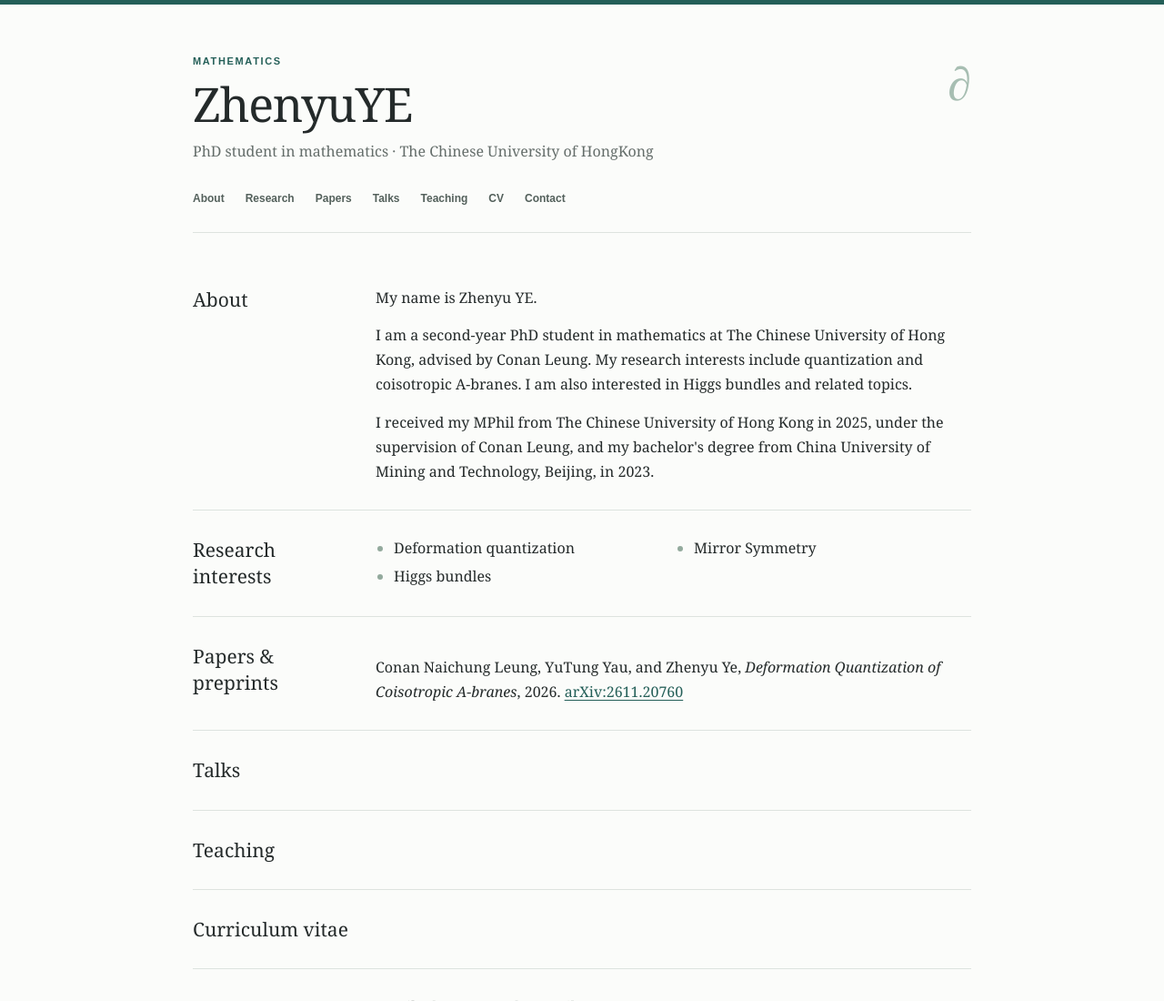
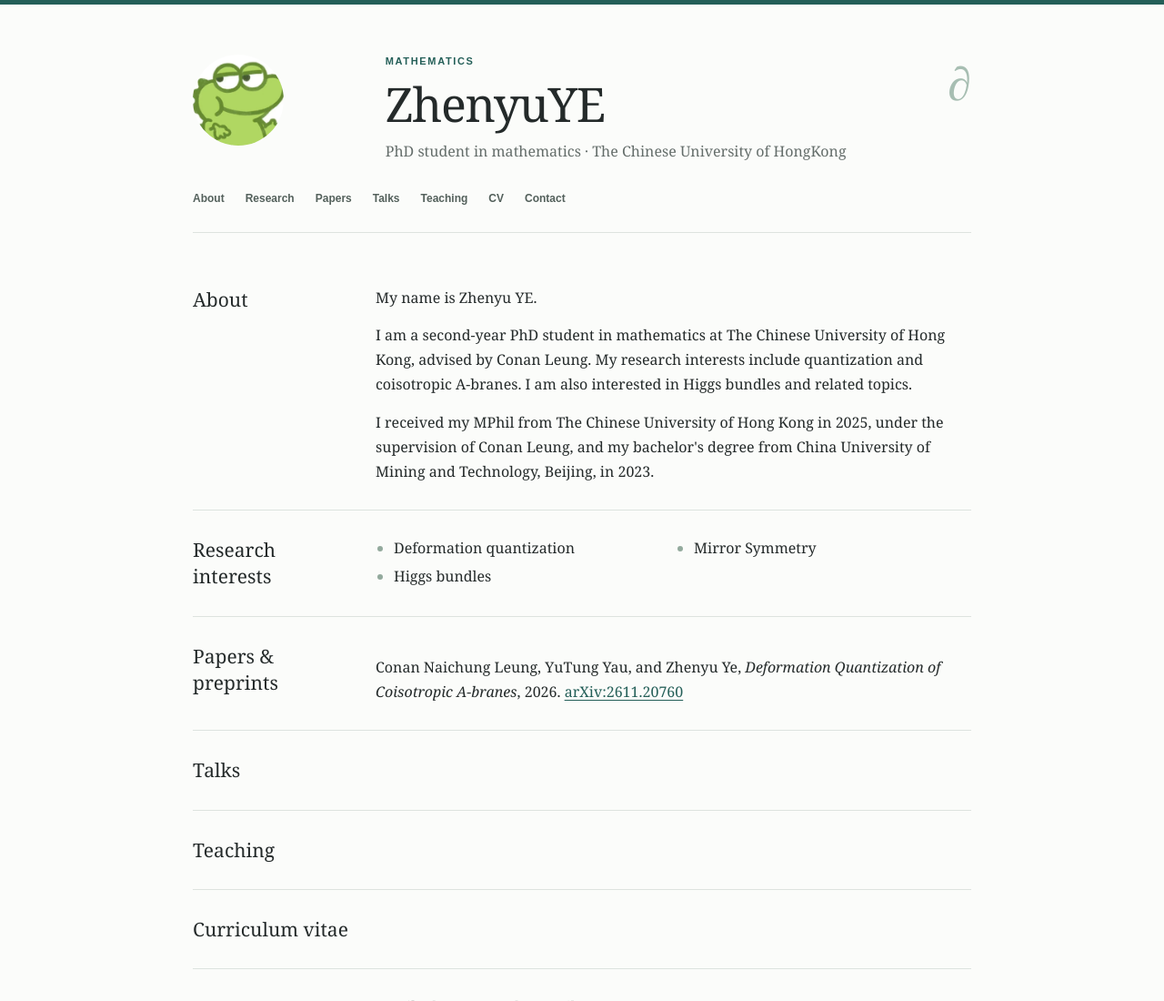
Before and after one commit to Zhenyu-YE-Moumou/Homepage, a plain HTML site: page index.html in a window 1280 px wide. Shown: the top 1100 px of the page at 91% size. Drawn offline with Linux system fonts and the light colour scheme.

Commit message:
Update index.html

```diff
--- a/index.html
+++ b/index.html
@@ -41,6 +41,8 @@
   <div class="page">
     <header>
       <div class="header-main">
+        <img src="TouXiang.jpg"
+     style="width: 100px; height: 100px; object-fit: cover; border-radius: 50%;">
         <div>
           <p class="eyebrow">Mathematics</p>
           <!-- 将 Your Name 替换为你的姓名；也请修改上方 <title>。 -->
```
